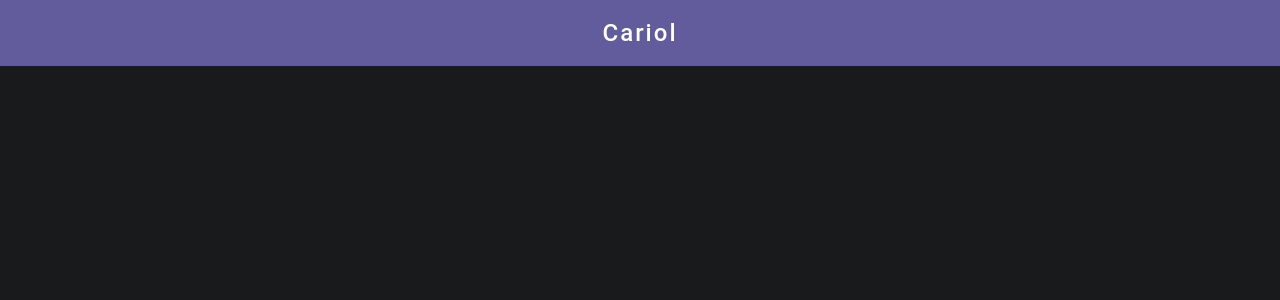
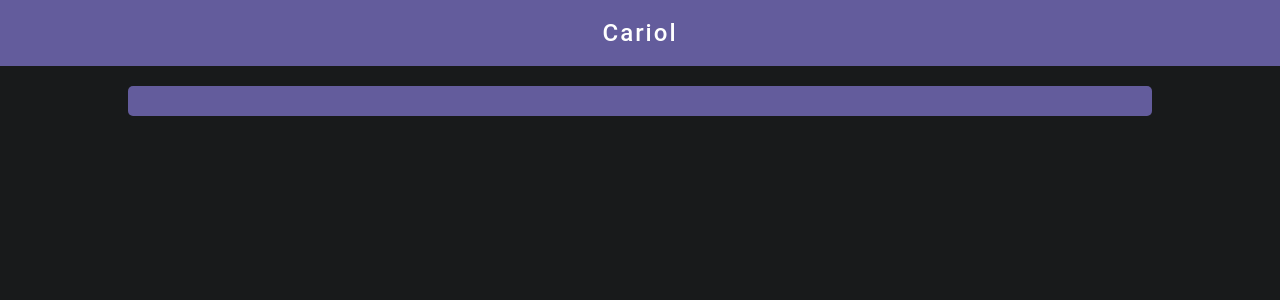
Before and after one commit to Terence0001/Projet-Cariol, a Vue app in the folder front/: page / in a window 1280 px wide. Shown: the top 300 px of the page. Built offline with nearby package versions, Linux system fonts and the light colour scheme.

Commit message:
css update

```diff
--- a/front/src/assets/base.css
+++ b/front/src/assets/base.css
@@ -62,3 +62,11 @@
 body, html {
   overflow: hidden;
 }
+
+
+select{
+  -webkit-appearance: auto !important;
+  background-color: #928BCB;
+  border-radius: 5px;
+  padding: 3px;
+}
--- a/front/src/assets/main.css
+++ b/front/src/assets/main.css
@@ -20,6 +20,17 @@
   padding: 15px 10px;
 }
 
+#filters-bar{
+  background-color: #635C9C;
+  padding: 15px 10px;
+  border-radius: 5px;
+
+  > div {
+    display: flex;
+    flex-wrap: wrap;
+    gap: 15px;
+  }
+}
 
 .container{
   width: 80%;
```
